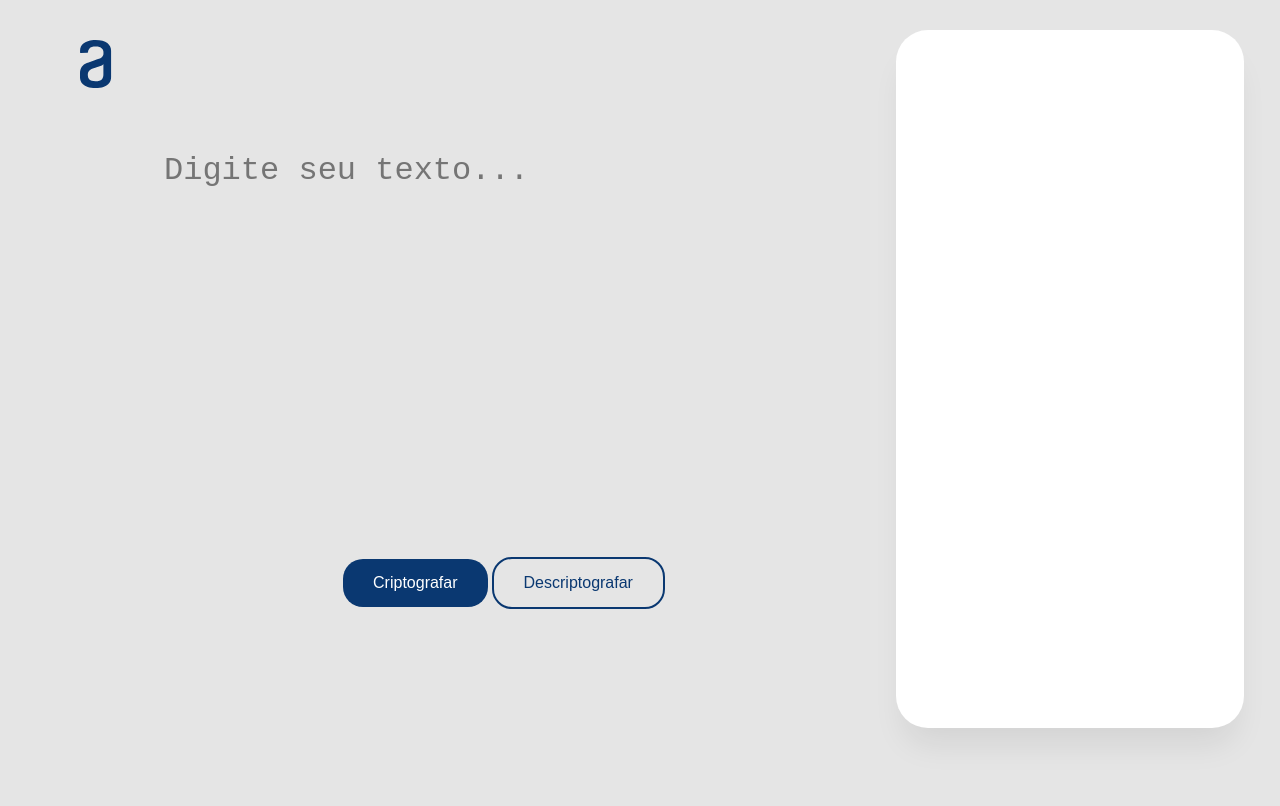
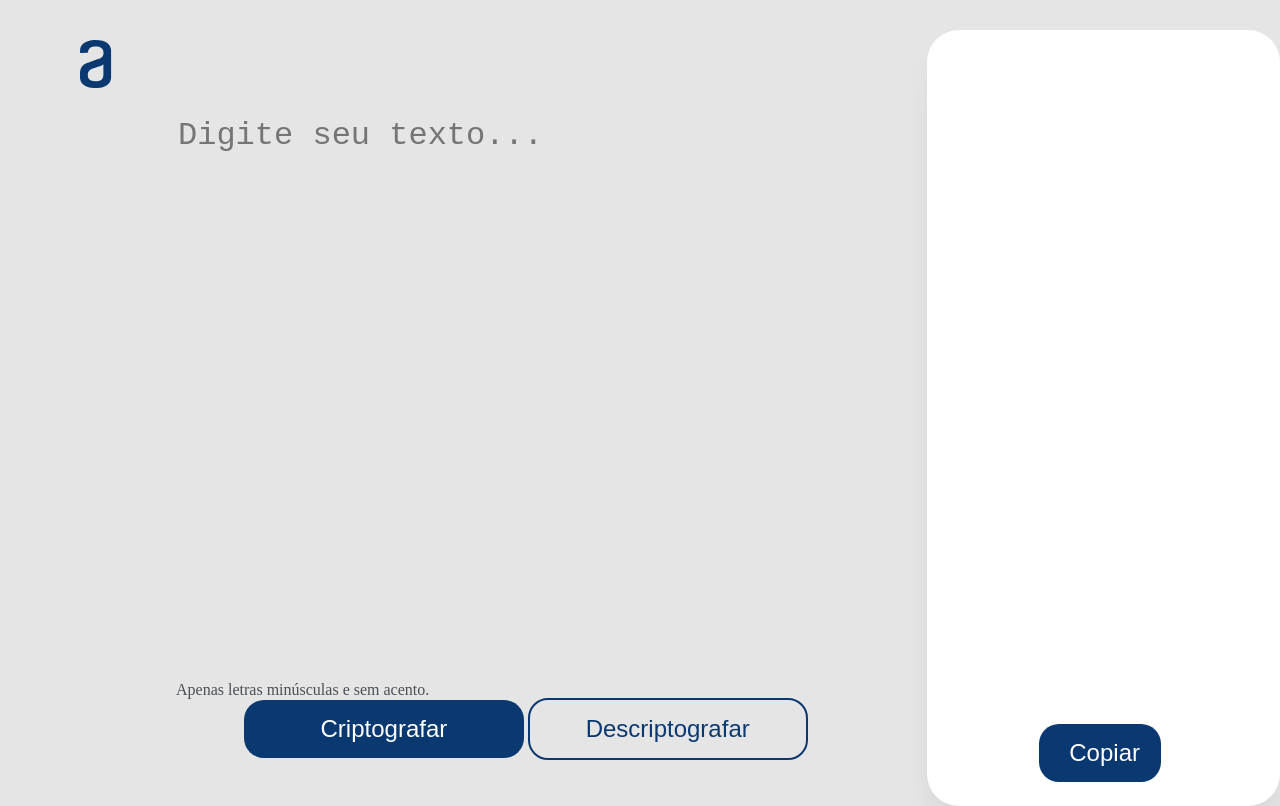
Before and after one commit to VictorPSG/challenge-encriptador, a plain HTML site: page index.html in a window 1280 px wide. Drawn offline with Linux system fonts and the light colour scheme.

Commit message:
width e height concertado

```diff
--- a/index.html
+++ b/index.html
@@ -18,11 +18,17 @@
                         <div class="text">
                             <textarea id="input" placeholder="Digite seu texto..."></textarea>
                                 <div class="but">
+                                    <p>Apenas letras minúsculas e sem acento.</p>
                                     <button id="cod" onclick="botCodificar()">Criptografar</button>
                                     <button id="decode" onclick="botDecode()">Descriptografar</button>
                                 </div>
                         </div>
-                        <div id="resultado"></div>
+                        <div id="resultado">
+                            <p class="res1"></p>
+                            <div class="divcop">
+                                <button class="copi">Copiar</button>
+                            </div>
+                        </div>
                     </div>
             </main>
         </body>
--- a/scripts.js
+++ b/scripts.js
@@ -45,5 +45,5 @@ function botDecode(){
     string = document.querySelector("textarea").value;
     //string = string.split("");
     string = descriptografar(string);
-    document.getElementById("resultado").innerHTML=string;
+    document.getElementById("res1").innerHTML=string;
 }
--- a/style.css
+++ b/style.css
@@ -10,11 +10,13 @@ body{
 }
 .text{
 
-    margin: 150px 50px 0 50px;
+    margin: 9% 4% 0 5%;
+    width: 55%;
+    height: 70vh;
 }
 #input{
-    width: 680px;
-    height: 400px;
+    width: 100%;
+    height: inherit;
     align-items: center;
     resize: none;
     border: none;
@@ -22,24 +24,43 @@ body{
     color: #0A3871;
     font-size: 32px;
 }
+p{
+    color: #495057;
+    text-align: left;
+}
 #resultado{
-    width: 300px;
-    height: 650px;
+    width: 24%;
+    height: 91vh;
     background: white;
     margin-top: 30px;
     align-items: flex-start;
     box-shadow: 0px 24px 32px -8px rgba(0, 0, 0, 0.08);
     border-radius: 32px;
     padding: 24px;
+
 }
 .but{
     text-align: center;
 }
 button{
+    width: 40%;
     border-radius: 20px;
     padding: 15px 30px;
-    font-size: 16px;
+    font-size: 24px;
     border: none;
+}
+.divcop{
+    height: inherit;
+    display: flex;
+    align-items: flex-end;
+    text-align: center;
+}
+.copi{
+    width: 40%;
+    margin-bottom: 0;
+    background: #0A3871;
+    color: white;
+    margin-left: 29%;
 }
 #cod{
     background-color: #0A3871;
```
